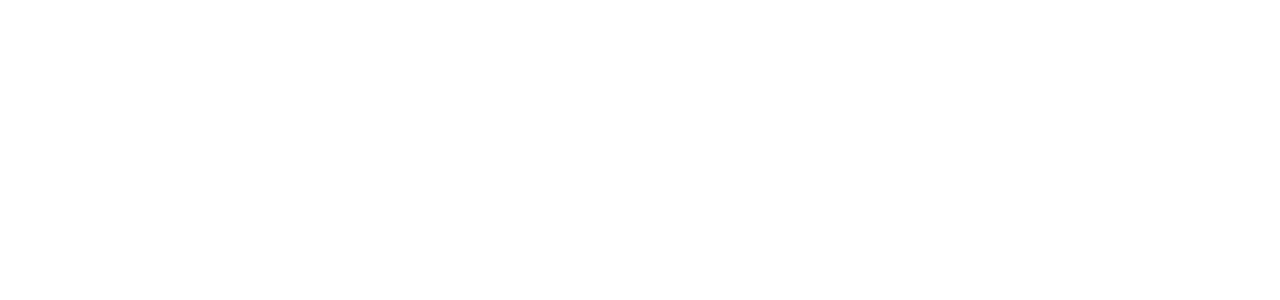
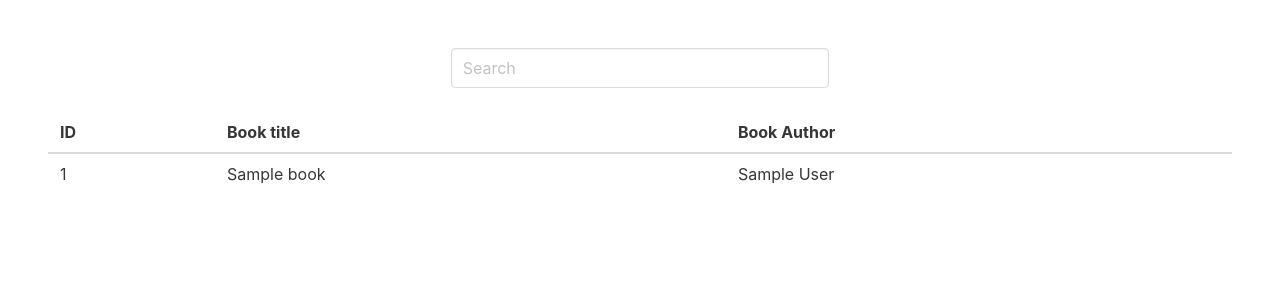
Before and after one commit to eliashz/flask_htmx, a Flask app: page / in a window 1280 px wide. Before the commit the part shown is empty. Shown: the top 300 px of the page. Run offline with Flask 3, Linux system fonts and the light colour scheme; tables that the repository leaves empty hold one stand-in row (values such as "Sample post").

Commit message:
Add html conteny

```diff
--- a/core/__init__.py
+++ b/core/__init__.py
@@ -8,4 +8,4 @@
 db = SQLAlchemy(app)
 migrate = Migrate(app, db)
 
-from core import models
+from core import models, routes
--- a/core/templates/index.html
+++ b/core/templates/index.html
@@ -7,6 +7,28 @@
     <link rel="stylesheet" href="https://cdn.jsdelivr.net/npm/bulma@0.9.4/css/bulma.min.css" />
 </head>
 <body>
-
+    <section class="section">
+        <div class="columns">
+            <div class="column is-one-third is-offset-one-third">
+                <input type="text" class="input" placeholder="Search" name="query" />
+            </div>
+        </div>
+        <table class="table is-fullwidth">
+            <thead>
+                <th>ID</th>
+                <th>Book title</th>
+                <th>Book Author</th>
+            </thead>
+            <tbody id="results">
+                {% for book in books %}
+                <tr>
+                    <td>{{ book.id }}</td>
+                    <td>{{ book.title }}</td>
+                    <td>{{ book.author }}</td>
+                </tr>
+                {% endfor %}
+            </tbody>
+        </table>
+    </section>
 </body>
 </html>
```
